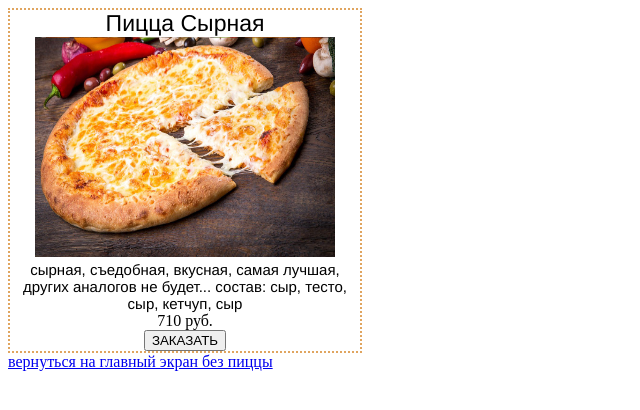
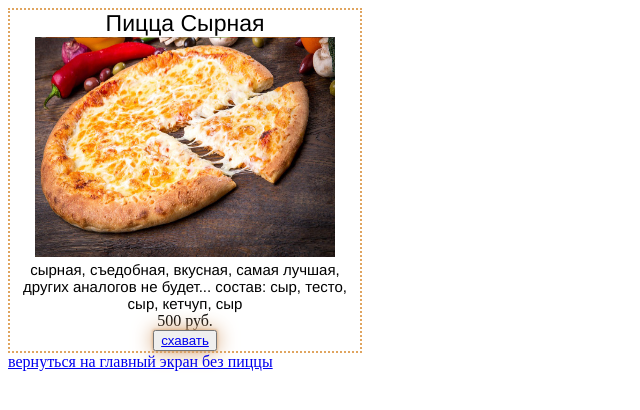
Before and after one commit to qqeeempty/qqeeempty.github.io, a plain HTML site: page page.html in a window 1280 px wide. Shown: the whole page, without its empty margins (0-640 px from the left). Drawn offline with Linux system fonts and the light colour scheme.

Commit message:
Add files via upload

```diff
--- a/page.html
+++ b/page.html
@@ -29,6 +29,7 @@
 			}
 		</style>
 		<meta charset="utf-8">
+		<link rel="stylesheet" href="o.css">
 	<body>
 		<div class="card">
 			<div class="name">
@@ -42,9 +43,9 @@
 				состав: сыр, тесто, сыр, кетчуп, сыр
 			</div>
 			<div class="price">
-				710 руб.
+				500 руб.
 			</div>
-			<button>ЗАКАЗАТЬ</button>
+			<button><a href="pizza-38.gif">схавать</a></button>
 		</div>
 <a href="index.html">вернуться на главный экран без пиццы</a>
 	</body>
```
Also changed, not shown: 1 other file.
